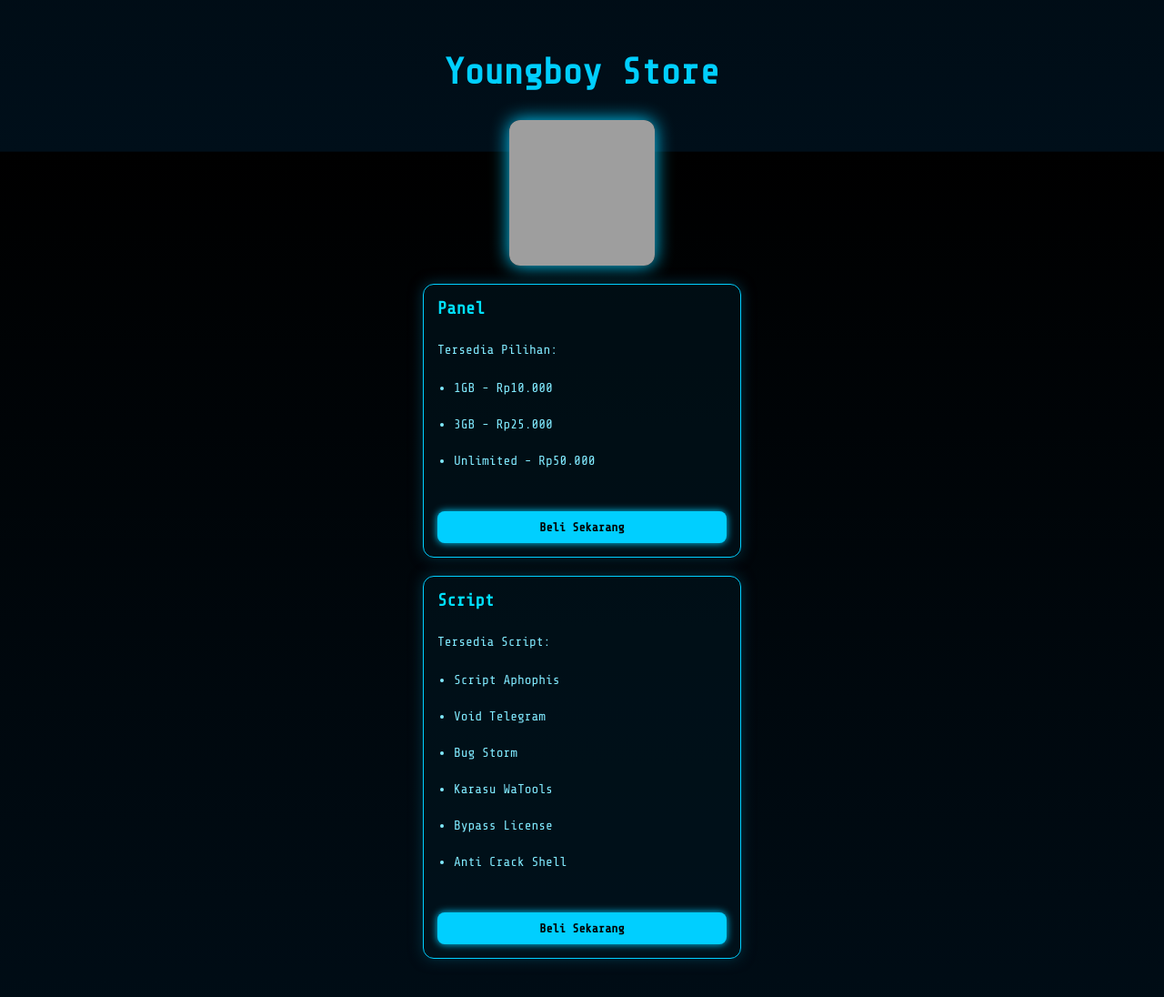
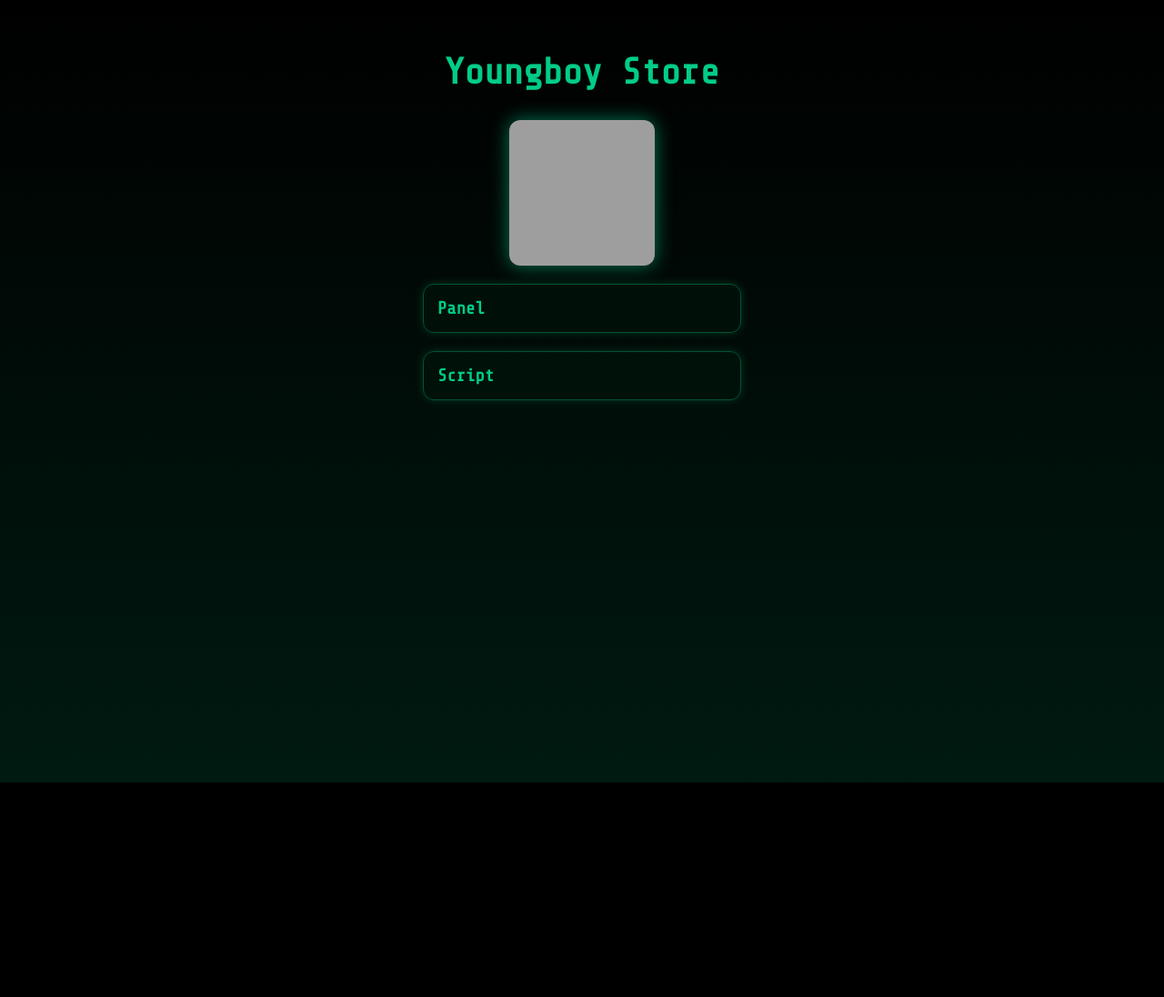
Before and after one commit to ybthings/Youngboy-store, a plain HTML site: page index.html in a window 1280 px wide. Shown: the whole page at 91% size. After the commit the page ends 860 px from the top, so only its background shows below. Drawn offline with nearby package versions, Linux system fonts and the light colour scheme; grey boxes are pictures that could not be loaded.

Commit message:
Add files via upload

```diff
--- a/index.html
+++ b/index.html
@@ -12,22 +12,16 @@
       padding: 30px 15px;
       font-family: 'Share Tech Mono', monospace;
       background: #000;
-      color: #00cfff;
+      color: #00aa66;
       display: flex;
       flex-direction: column;
       align-items: center;
       min-height: 100vh;
-      background-image: linear-gradient(to bottom, #000000, #000f1a);
-      animation: matrixScroll 30s linear infinite;
-    }
-
-    @keyframes matrixScroll {
-      from { background-position: 0 0; }
-      to { background-position: 0 1000px; }
+      background-image: linear-gradient(to bottom, #000000, #001a11);
     }
 
     h1 {
-      color: #00cfff;
+      color: #00cc88;
       text-align: center;
       font-size: 2.5em;
       margin-bottom: 10px;
@@ -37,7 +31,7 @@
       width: 160px;
       height: 160px;
       border-radius: 12px;
-      box-shadow: 0 0 20px #00cfff;
+      box-shadow: 0 0 20px #007755;
       margin: 20px 0;
     }
 
@@ -51,36 +45,48 @@
     }
 
     .product-card {
-      background: rgba(0, 20, 30, 0.6);
-      border: 1px solid #00cfff;
+      background: rgba(0, 20, 10, 0.6);
+      border: 1px solid #005533;
       border-radius: 12px;
       padding: 15px;
-      box-shadow: 0 0 15px #003344;
+      box-shadow: 0 0 10px #003322;
+      cursor: pointer;
     }
 
     .product-title {
       font-size: 1.2em;
       font-weight: bold;
-      color: #00e0ff;
+      color: #00cc88;
     }
 
-    .product-detail {
+    .sub-options {
+      display: none;
       margin-top: 10px;
+    }
+
+    .option-item {
+      background: rgba(0, 40, 20, 0.6);
+      border: 1px solid #004422;
+      border-radius: 8px;
+      padding: 10px;
+      margin-top: 8px;
+    }
+
+    .option-item span {
+      display: block;
       font-size: 0.9em;
-      color: #80eaff;
-      white-space: pre-line;
+      margin-bottom: 6px;
     }
 
     .buy-btn {
-      margin-top: 12px;
-      background-color: #00cfff;
+      background-color: #00cc88;
       color: black;
       border: none;
-      padding: 10px;
-      border-radius: 8px;
+      padding: 8px;
+      border-radius: 6px;
       font-weight: bold;
       font-family: inherit;
-      box-shadow: 0 0 8px #00cfff;
+      box-shadow: 0 0 6px #00aa66;
       cursor: pointer;
       transition: all 0.2s ease-in-out;
       width: 100%;
@@ -90,14 +96,6 @@
       transform: scale(1.05);
     }
 
-    ul {
-      padding-left: 18px;
-      margin: 6px 0 0 0;
-    }
-
-    li {
-      margin: 4px 0;
-    }
   </style>
 </head>
 <body>
@@ -107,40 +105,64 @@
 
   <div class="section">
 
-    <!-- PANEL SECTION -->
-    <div class="product-card">
+    <!-- Panel -->
+    <div class="product-card" onclick="toggleOptions('panel')">
       <div class="product-title">Panel</div>
-      <div class="product-detail">
-Tersedia Pilihan:
-<ul>
-  <li>1GB - Rp10.000</li>
-  <li>3GB - Rp25.000</li>
-  <li>Unlimited - Rp50.000</li>
-</ul>
+      <div id="panel" class="sub-options">
+        <div class="option-item">
+          <span>1GB - Rp10.000</span>
+          <button class="buy-btn" onclick="event.stopPropagation(); buy('Panel 1GB')">Beli Sekarang</button>
+        </div>
+        <div class="option-item">
+          <span>3GB - Rp25.000</span>
+          <button class="buy-btn" onclick="event.stopPropagation(); buy('Panel 3GB')">Beli Sekarang</button>
+        </div>
+        <div class="option-item">
+          <span>Unlimited - Rp50.000</span>
+          <button class="buy-btn" onclick="event.stopPropagation(); buy('Panel Unlimited')">Beli Sekarang</button>
+        </div>
       </div>
-      <button class="buy-btn" onclick="buy('Panel Hosting')">Beli Sekarang</button>
     </div>
 
-    <!-- SCRIPT SECTION -->
-    <div class="product-card">
+    <!-- Script -->
+    <div class="product-card" onclick="toggleOptions('script')">
       <div class="product-title">Script</div>
-      <div class="product-detail">
-Tersedia Script:
-<ul>
-  <li>Script Aphophis</li>
-  <li>Void Telegram</li>
-  <li>Bug Storm</li>
-  <li>Karasu WaTools</li>
-  <li>Bypass License</li>
-  <li>Anti Crack Shell</li>
-</ul>
+      <div id="script" class="sub-options">
+        <div class="option-item">
+          <span>Script Aphophis</span>
+          <button class="buy-btn" onclick="event.stopPropagation(); buy('Script Aphophis')">Beli Sekarang</button>
+        </div>
+        <div class="option-item">
+          <span>Void Telegram</span>
+          <button class="buy-btn" onclick="event.stopPropagation(); buy('Void Telegram')">Beli Sekarang</button>
+        </div>
+        <div class="option-item">
+          <span>Bug Storm</span>
+          <button class="buy-btn" onclick="event.stopPropagation(); buy('Bug Storm')">Beli Sekarang</button>
+        </div>
+        <div class="option-item">
+          <span>Karasu WaTools</span>
+          <button class="buy-btn" onclick="event.stopPropagation(); buy('Karasu WaTools')">Beli Sekarang</button>
+        </div>
+        <div class="option-item">
+          <span>Bypass License</span>
+          <button class="buy-btn" onclick="event.stopPropagation(); buy('Bypass License')">Beli Sekarang</button>
+        </div>
+        <div class="option-item">
+          <span>Anti Crack Shell</span>
+          <button class="buy-btn" onclick="event.stopPropagation(); buy('Anti Crack Shell')">Beli Sekarang</button>
+        </div>
       </div>
-      <button class="buy-btn" onclick="buy('Script Pack')">Beli Sekarang</button>
     </div>
 
   </div>
 
   <script>
+    function toggleOptions(id) {
+      const el = document.getElementById(id);
+      el.style.display = el.style.display === 'block' ? 'none' : 'block';
+    }
+
     function buy(product) {
       const url = `payment.html?product=${encodeURIComponent(product)}`;
       window.location.href = url;
```
